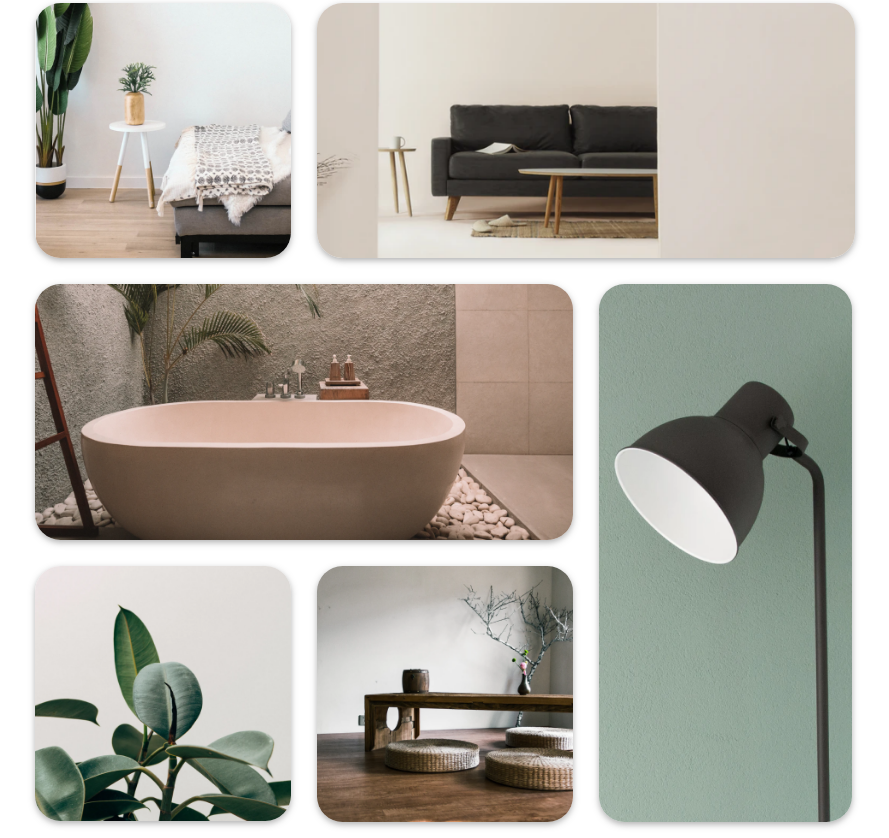
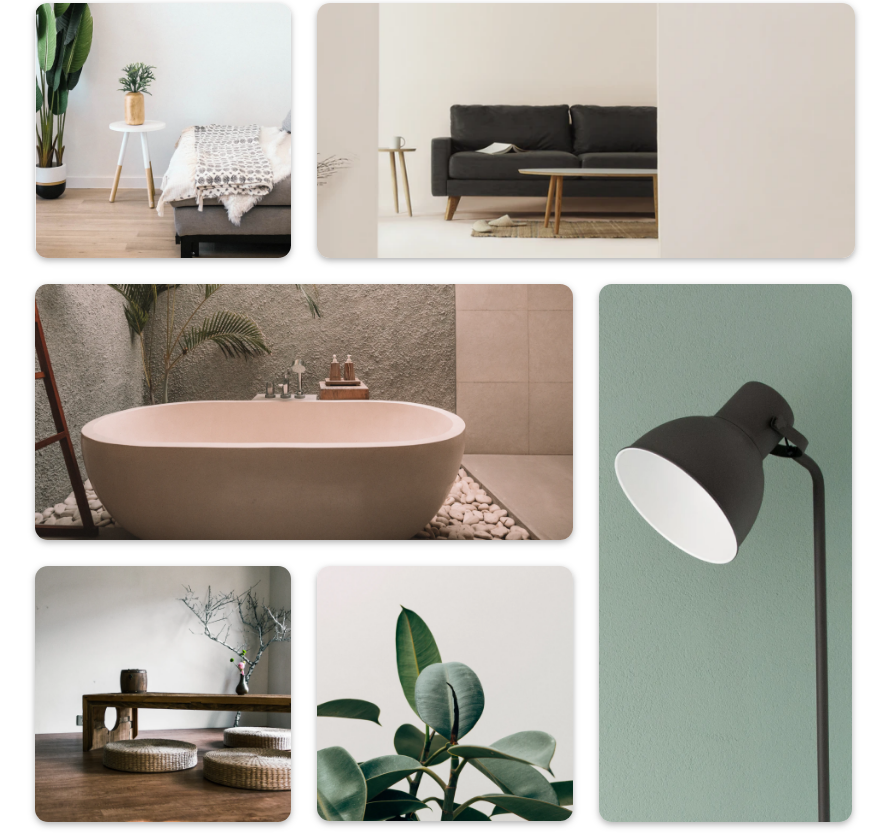
Before and after one commit to eiki-ogawa/devchallengers.io__my-gallery, a plain HTML site: page index.html in a window 1280 px wide. Shown: the part 407-1245 px from the top of the page, without its empty margins (195-1084 px from the left). Drawn offline with Linux system fonts and the light colour scheme.

Commit message:
little change
・image order change
・border radius of image change

```diff
--- a/css/style.css
+++ b/css/style.css
@@ -67,7 +67,7 @@ p {
 img {
     margin: 1vw;
     width: 20vw;
-    border-radius: 2vw;
+    border-radius: 1vw;
     box-shadow: 0 0.2vw 0.5vw 0 rgba(100, 100, 100, 0.5);
 }
 
--- a/index.html
+++ b/index.html
@@ -36,8 +36,8 @@
             <img class="up-right" src="photo/photo2.png">
             <div class="left">
                 <img class="center-left" src="photo/photo3.png">
-                <img class="down-left" src="photo/photo5.png">
-                <img class="down-center" src="photo/photo6.png">
+                <img class="down-left" src="photo/photo6.png">
+                <img class="down-center" src="photo/photo5.png">
             </div>
             <div class="right">
                 <img class="down-right" src="photo/photo_4.png">
```
